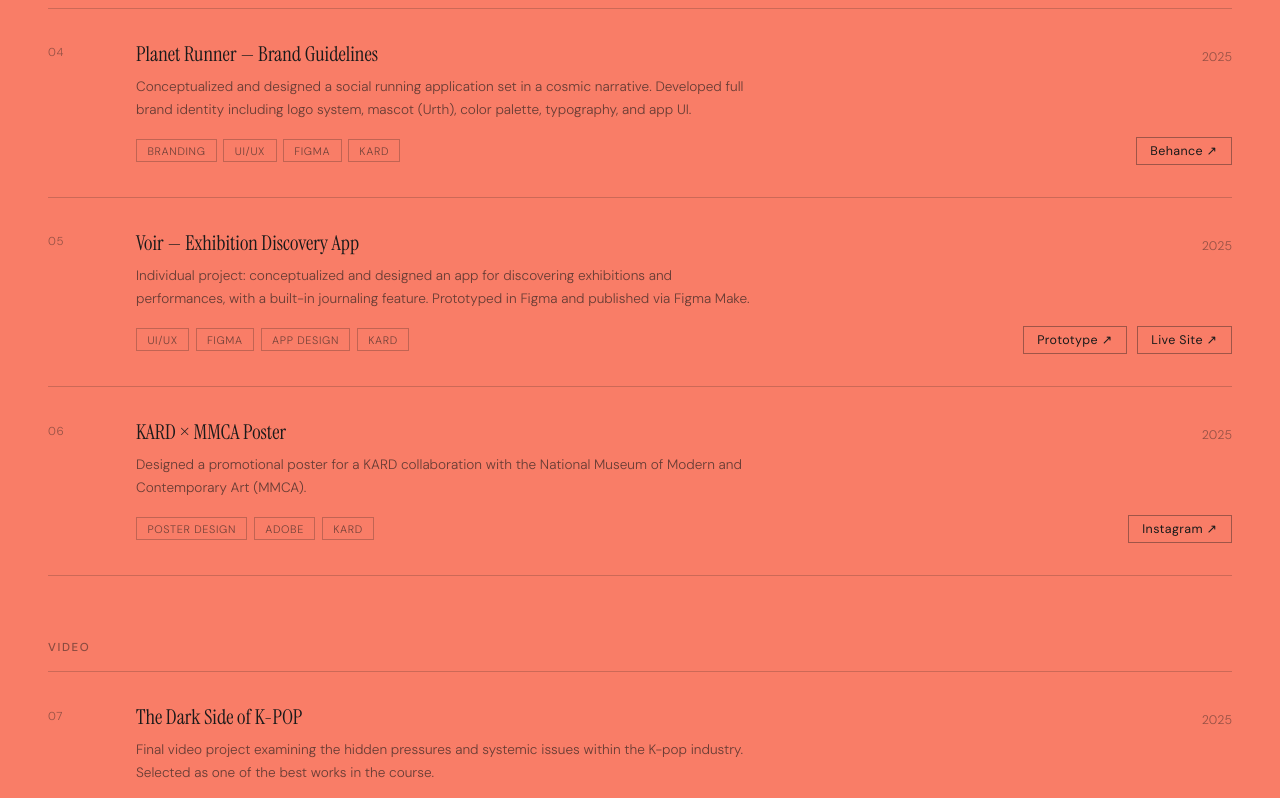
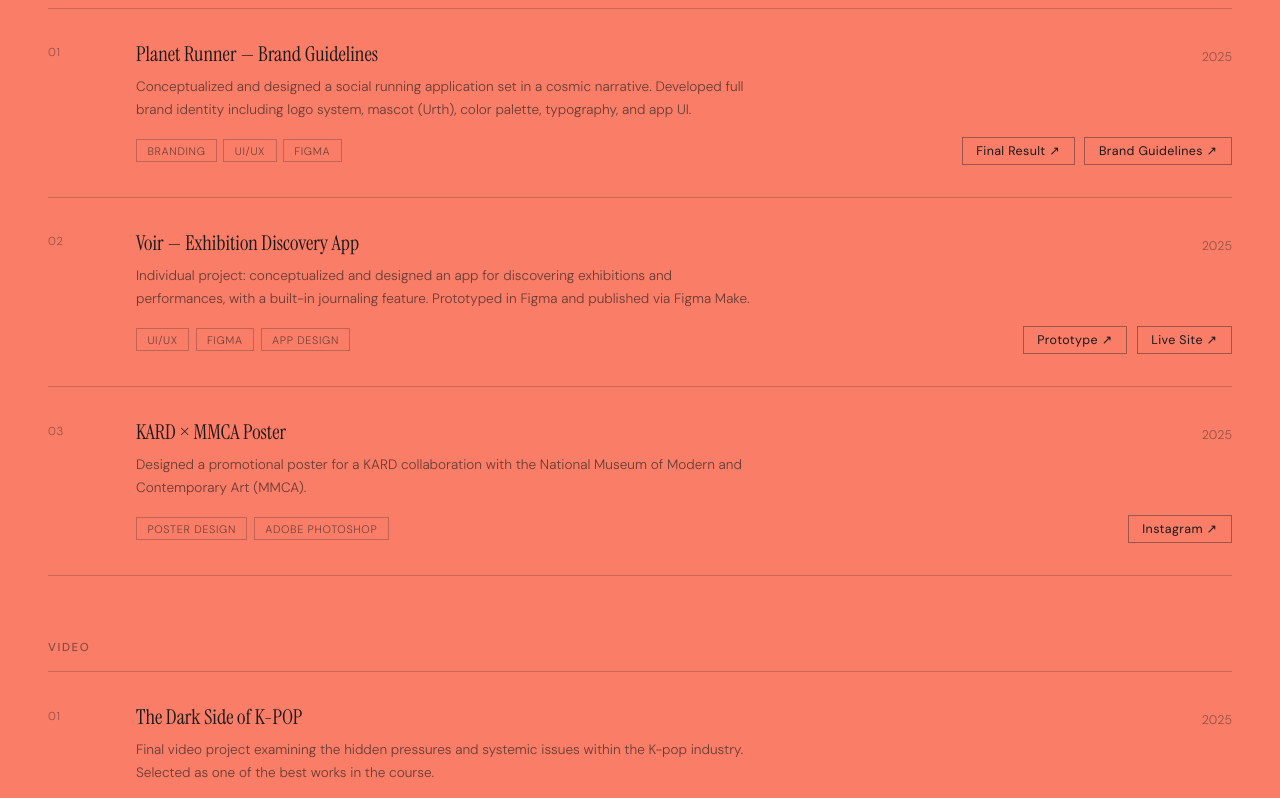
Before and after one commit to sageskim/sage-portfolio, a Next.js app: page /projects in a window 1280 px wide. Shown: the part 1000-1798 px from the top of the page. Built offline with nearby package versions, Linux system fonts and the light colour scheme.

Commit message:
Update page.tsx

```diff
--- a/app/projects/page.tsx
+++ b/app/projects/page.tsx
@@ -15,7 +15,7 @@ const projects: Project[] = [
     number: "01",
     title: "Loan Approval Prediction Model",
     category: "Data & Tech",
-    tags: ["Python", "Machine Learning", "Streamlit", "GitHub"],
+    tags: ["Python", "Machine Learning", "Streamlit", "Team Project"],
     desc:
       "Analyzed a large financial dataset and developed a machine learning model to predict loan approval outcomes. Built an interactive Streamlit dashboard for live exploration of the model.",
     year: "2025",
@@ -55,25 +55,26 @@ const projects: Project[] = [
   },
   // ── Design & Branding ────────────────────────────────────────
   {
-    number: "04",
+    number: "01",
     title: "Planet Runner — Brand Guidelines",
     category: "Design & Branding",
-    tags: ["Branding", "UI/UX", "Figma", "KARD"],
+    tags: ["Branding", "UI/UX", "Figma"],
     desc:
       "Conceptualized and designed a social running application set in a cosmic narrative. Developed full brand identity including logo system, mascot (Urth), color palette, typography, and app UI.",
     year: "2025",
     links: [
       {
-        label: "Behance",
+        label: "Final Result",
         href: "https://www.behance.net/gallery/227328483/PLANET-RUNNER",
       },
+      { label: "Brand Guidelines", href: "https://www.behance.net/gallery/245946469/Planet-Runner-Brand-Guidelines" },
     ],
   },
   {
-    number: "05",
+    number: "02",
     title: "Voir — Exhibition Discovery App",
     category: "Design & Branding",
-    tags: ["UI/UX", "Figma", "App Design", "KARD"],
+    tags: ["UI/UX", "Figma", "App Design"],
     desc:
       "Individual project: conceptualized and designed an app for discovering exhibitions and performances, with a built-in journaling feature. Prototyped in Figma and published via Figma Make.",
     year: "2025",
@@ -86,10 +87,10 @@ const projects: Project[] = [
     ],
   },
   {
-    number: "06",
+    number: "03",
     title: "KARD × MMCA Poster",
     category: "Design & Branding",
-    tags: ["Poster Design", "Adobe", "KARD"],
+    tags: ["Poster Design", "Adobe Photoshop"],
     desc:
       "Designed a promotional poster for a KARD collaboration with the National Museum of Modern and Contemporary Art (MMCA).",
     year: "2025",
@@ -102,7 +103,7 @@ const projects: Project[] = [
   },
   // ── Video ────────────────────────────────────────────────────
   {
-    number: "07",
+    number: "01",
     title: "The Dark Side of K-POP",
     category: "Video",
     tags: ["Documentary", "Video Editing", "EALC 230"],
@@ -114,7 +115,7 @@ const projects: Project[] = [
     ],
   },
   {
-    number: "08",
+    number: "02",
     title: "Paper to Video — Generative AI & Design Fixation",
     category: "Video",
     tags: ["Video Essay", "Generative AI", "IS 492"],
@@ -129,7 +130,7 @@ const projects: Project[] = [
     ],
   },
   {
-    number: "09",
+    number: "03",
     title: "Taipei, Taiwan — Travel Vlog",
     category: "Video",
     tags: ["Vlog", "Video Editing", "Personal"],
```
